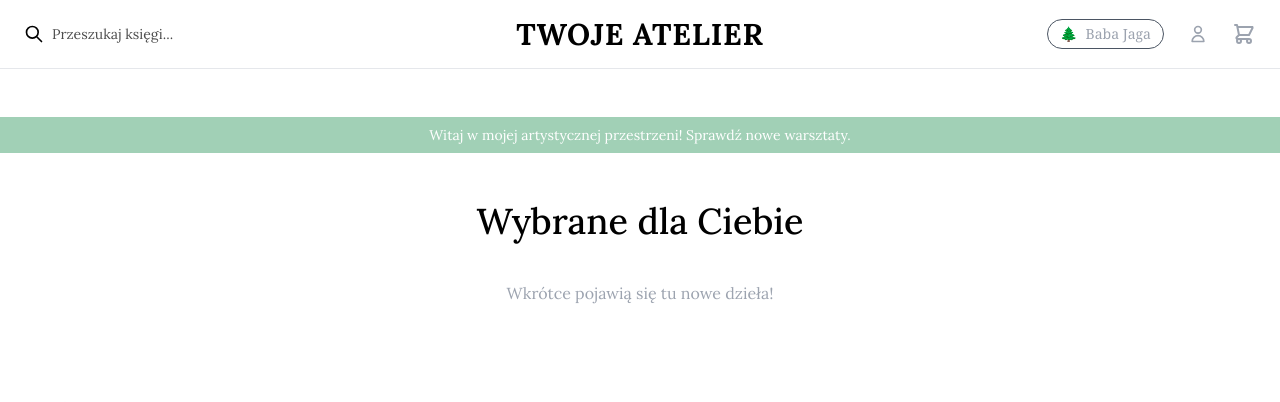
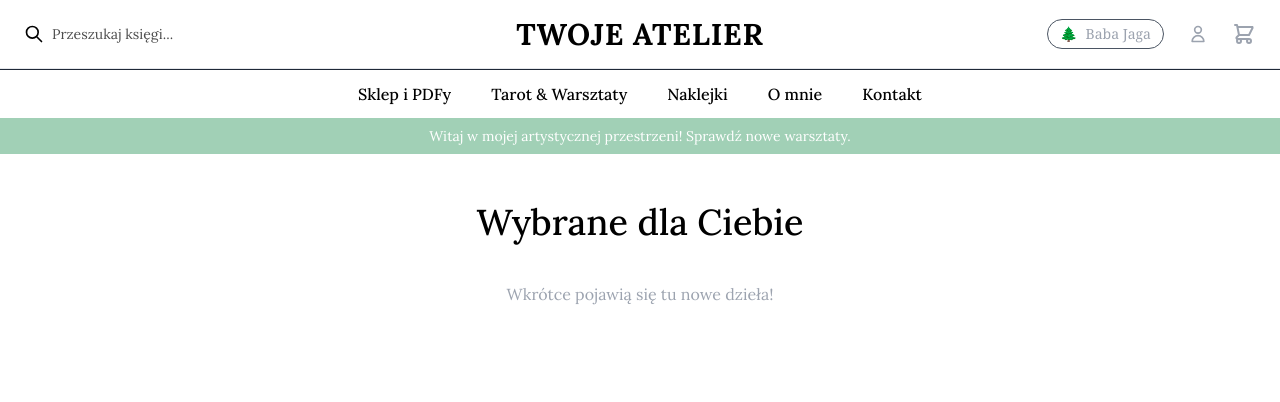
Before and after one commit to Miguanel/Alterier, a Django app: page / in a window 1280 px wide. Shown: the top 402 px of the page. Run offline with Django 5.2, Linux system fonts and the light colour scheme; data that the repository does not hold is empty; some libraries are stand-ins or nearby versions.

Commit message:
poprawiono menu -mira mint

```diff
--- a/templates/base.html
+++ b/templates/base.html
@@ -59,9 +59,9 @@
         </div>
     </header>
 
-    <nav class="bg-mira-pink text-white font-medium">
+    <nav class="bg-mira-mint font-medium border-t border-gray-800">
         <div class="max-w-7xl mx-auto px-6 overflow-x-auto">
-            <ul class="flex justify-center space-x-6 md:space-x-10 py-3 text-sm md:text-base whitespace-nowrap">
+            <ul class="flex justify-center space-x-6 md:space-x-10 py-3 text-sm md:text-base whitespace-nowrap text-mira-text">
                 <li><a href="{% url 'shop:product_list' %}" class="hover:opacity-75 transition">Sklep i PDFy</a></li>
                 <li><a href="{% url 'services:service_list' %}" class="hover:opacity-75 transition">Tarot & Warsztaty</a></li>
                 <li><a href="#" class="hover:opacity-75 transition">Naklejki</a></li>
```
